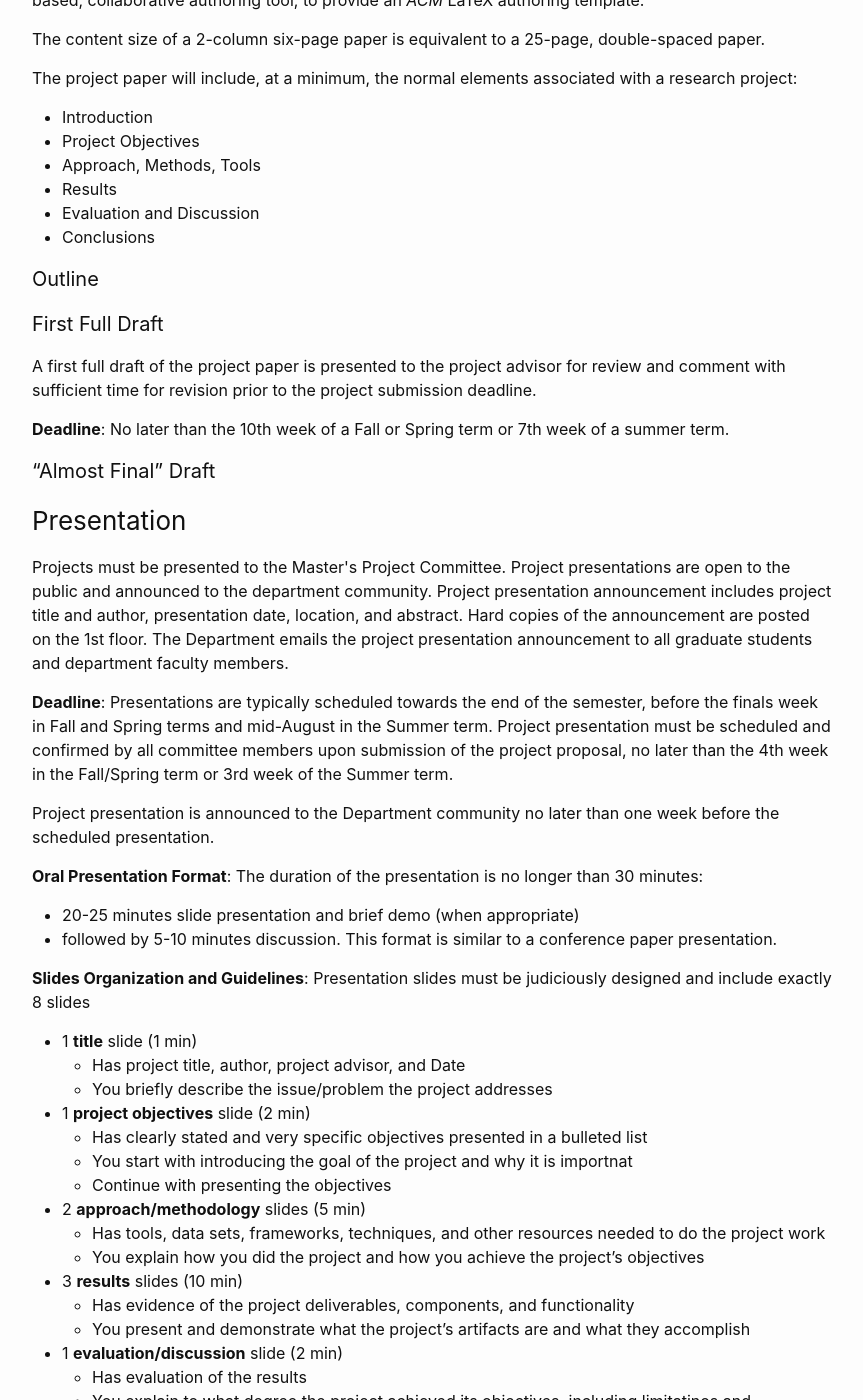
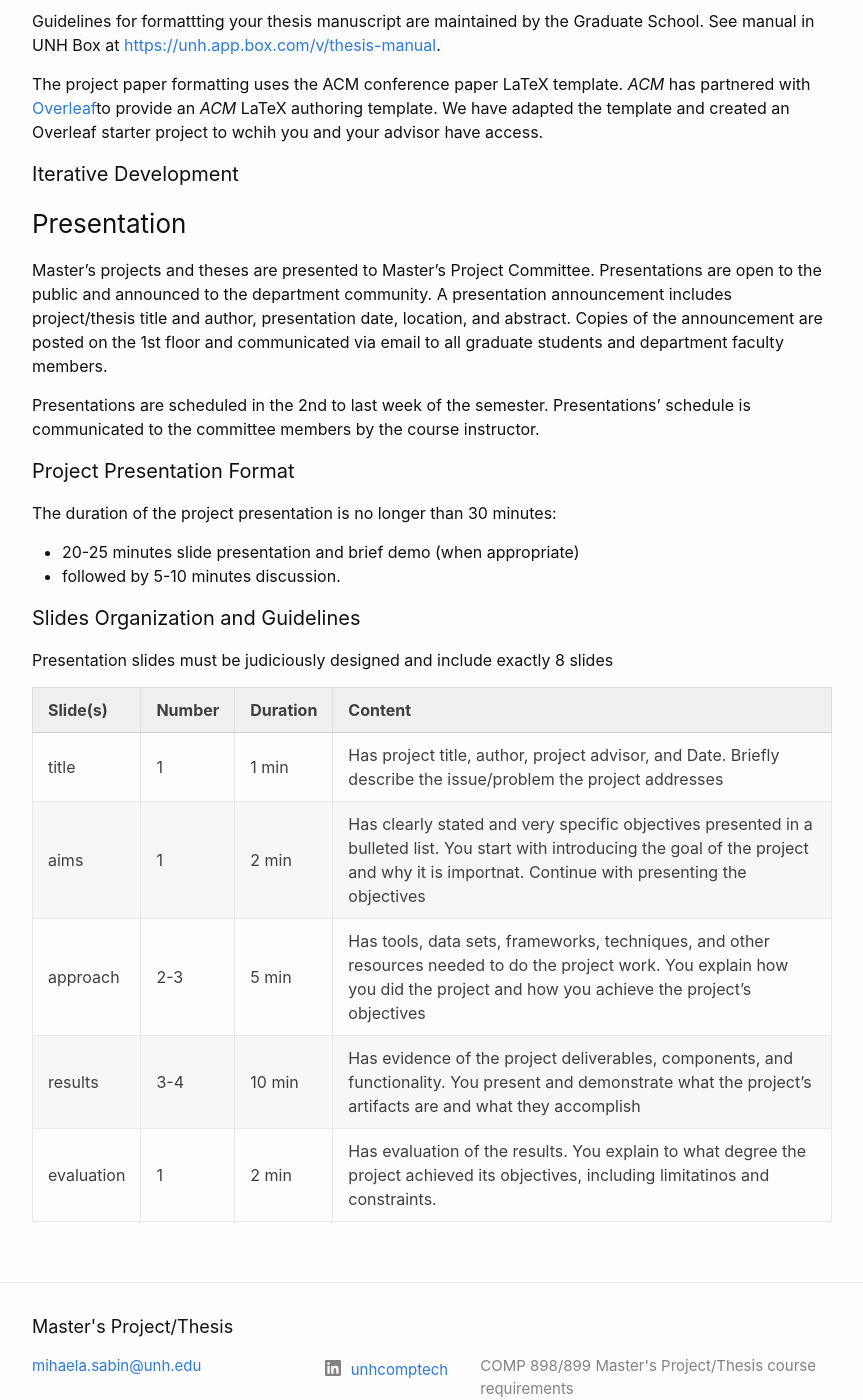
Before and after one commit to unh-comp-master-project/unh-comp-master-project.github.io, a Jekyll site: the page built from work-products.md, in a window 1280 px wide and 1400 px high, scrolled down 806 px. Shown: the whole window, without its empty margins (208-1071 px from the left). Built offline with Jekyll 4.4.1, drawn with Linux system fonts in a browser that asks for light colours; some of the changed text lies outside the part shown.

Commit message:
revised work-products.md

```diff
--- a/work-products.md
+++ b/work-products.md
@@ -5,78 +5,65 @@ permalink: /work-products/
 ---
 
 ### Project Paper/Thesis Manuscript
+
+#### Overleaf Project
 Overleaf, a cloud-based collaborative authoring tool, is used to draft your
 project paper/thesis manuscipt. The Computing Program has an Overleaf license
-that has review and version control features.
+that has review, track changes, and version control features.
 
 Overleaf projects set up before the start of the semester are the places where
-you'll draft your paper project/thesis manuscript, collaborate wtih course
+you draft your paper project/thesis manuscript, collaborate wtih course
 instructor and faculty advisor, get feedback and iteratively develop the final
 version.
 
 To get started:
-* Project paper
-  * Get the zip file that has the Overlearf project template you'll use to
-  create your Overleaf project paper.
-* Thesis manuscript
-  *
+* COMP 898/899
+  * Accept invite to the Overleaf project that has the starter files for
+  your project paper or thesis manuscript
+* GRAD 900
+  * It means you already have an Overleaf project set up that has last
+  semester's draft of your project paper/thesis manuscript.
 
-#### Formatting and Submission
-The project paper formatting uses the ACM conference paper LaTeX template. See Section 2. *Workflow and Templates* and subsection ***LaTeX Collaborative Authoring Tool on Overleaf Platform*** on [https://www.acm.org/publications/authors/submissions](https://www.acm.org/publications/authors/submissions). _ACM_ has partnered with [Overleaf](https://www.overleaf.com/latex/templates/acm-conference-proceedings-new-master-template/pnrfvrrdbfwt#.Wqz3xoJG36A), a  cloud-based, collaborative authoring tool, to provide an _ACM_ LaTeX authoring template.
+#### Formatting
+Guidelines for formattting your thesis manuscript are maintained by the
+Graduate School. See manual in UNH Box at <https://unh.app.box.com/v/thesis-manual>.
 
-The content size of a 2-column six-page paper is equivalent to a 25-page,
-double-spaced paper.
+The project paper formatting uses the ACM conference paper LaTeX template.
+_ACM_ has partnered with [Overleaf](https://www.overleaf.com/latex/templates/acm-conference-proceedings-new-master-template/pnrfvrrdbfwt#.Wqz3xoJG36A)to provide
+an _ACM_ LaTeX authoring template. We have adapted the template and created an
+Overleaf starter project to wchih you and your advisor have access.
 
-The project paper will include, at a minimum, the normal elements associated with a research project:
+#### Iterative Development
 
-- Introduction
-- Project Objectives
-- Approach, Methods, Tools
-- Results
-- Evaluation and Discussion
-- Conclusions
 
-#### Outline
-
-#### First Full Draft
-
-A first full draft of the project paper is presented to the project advisor for review and comment with sufficient time for revision prior to the project submission deadline.
-
-**Deadline**: No later than the 10th week of a Fall or Spring term or 7th week of a summer term.
-
-#### "Almost Final" Draft
 
 ### Presentation
-Projects must be presented to the Master&#39;s Project Committee. Project presentations are open to the public and announced to the department community. Project presentation announcement includes project title and author, presentation date, location, and abstract. Hard copies of the announcement are posted on the 1st floor. The Department emails the project presentation announcement to all graduate students and department faculty members.
+Master's projects and theses are presented to Master's Project Committee.
+Presentations are open to the public and announced to the department community.
+A presentation announcement includes project/thesis title and author,
+presentation date, location, and abstract. Copies of the announcement are posted
+on the 1st floor and communicated via email to all graduate students and
+department faculty members.
 
-**Deadline**: Presentations are typically scheduled towards the end of the semester, before the finals week in Fall and Spring terms and mid-August in the Summer term. Project presentation must be scheduled and confirmed by all committee members upon submission of the project proposal, no later than the 4th week in the Fall/Spring term or 3rd week of the Summer term.
+Presentations are scheduled in the 2nd to last week of the semester.
+Presentations' schedule is communicated to the committee
+members by the course instructor.
 
-Project presentation is announced to the Department community no later than one week before the scheduled presentation.
-
-**Oral Presentation Format**:
-The duration of the presentation is no longer than 30 minutes:
+#### Project Presentation Format
+The duration of the project presentation is no longer than 30 minutes:
 * 20-25 minutes slide presentation and brief demo (when appropriate)
 * followed by 5-10 minutes discussion.
-This format is similar to a conference paper presentation.
 
-**Slides Organization and Guidelines**:
+#### Slides Organization and Guidelines
 Presentation slides must be judiciously designed and include exactly 8 slides
-* 1 **title** slide (1 min)
-  * Has project title, author, project advisor, and Date
-  * You briefly describe the issue/problem the project addresses
-* 1 **project objectives** slide (2 min)
-  * Has clearly stated and very specific objectives presented in a bulleted list
-  * You start with introducing  the goal of the project and why it is importnat
-  * Continue with presenting the objectives
-* 2 **approach/methodology** slides (5 min)
-  * Has tools, data sets, frameworks, techniques, and other resources needed to do the project work
-  * You explain how you did the project and how you achieve the project's objectives
-* 3 **results** slides (10 min)
-  * Has evidence of the project deliverables, components, and functionality
-  * You present and demonstrate what the project's artifacts are and what they accomplish
-* 1 **evaluation/discussion** slide (2 min)
-  * Has evaluation of the results
-  * You explain to what degree the project achieved its objectives, including limitatinos and constraints
+
+| Slide(s) | Number | Duration | Content |
+|---|---|---|---|
+| title | 1 | 1 min | Has project title, author, project advisor, and Date. Briefly describe the issue/problem the project addresses |
+| aims | 1 | 2 min | Has clearly stated and very specific objectives presented in a bulleted list. You start with introducing  the goal of the project and why it is importnat. Continue with presenting the objectives |
+| approach | 2-3  | 5 min |  Has tools, data sets, frameworks, techniques, and other resources needed to do the project work. You explain how you did the project and how you achieve the project's objectives |
+| results | 3-4 | 10 min | Has evidence of the project deliverables, components, and functionality. You present and demonstrate what the project's artifacts are and what they accomplish |
+| evaluation | 1 | 2 min | Has evaluation of the results. You explain to what degree the project achieved its objectives, including limitatinos and constraints. |
 
 <!--
 ### Abstract
```
